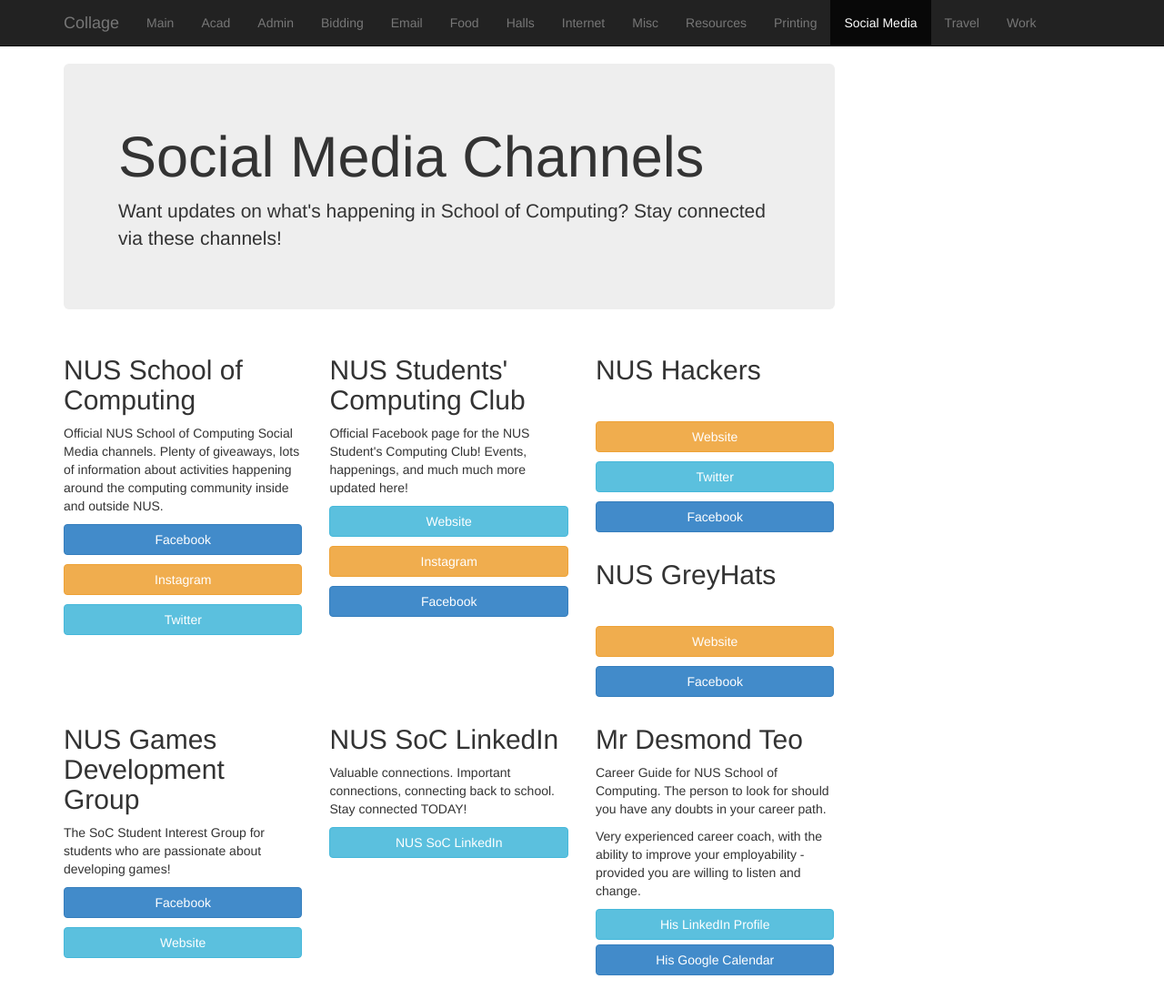
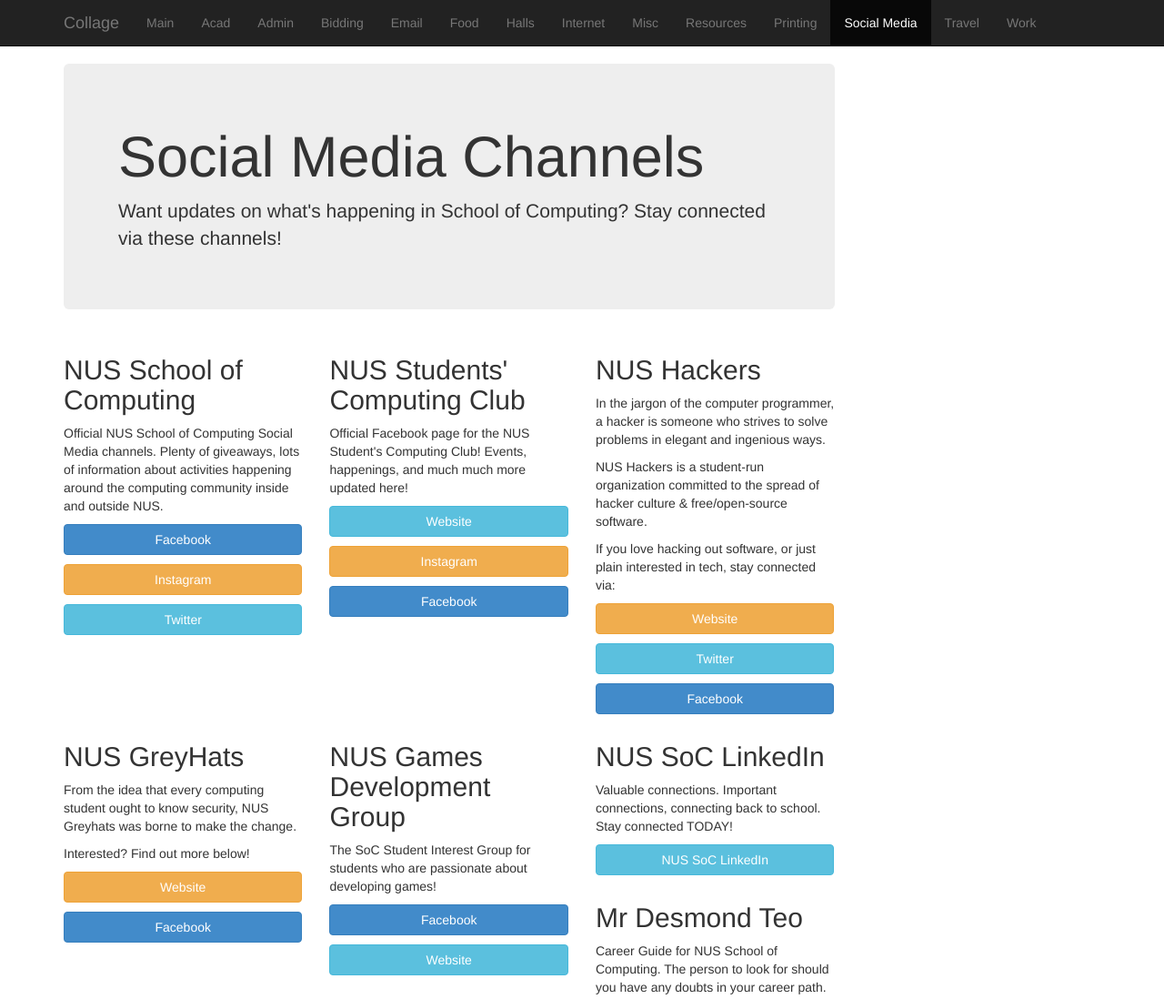
Before and after one commit to francisyzy/SoCollate, a plain HTML site: page social.html in a window 1280 px wide. Shown: the top 1098 px of the page at 91% size. Drawn offline with nearby package versions, Linux system fonts and the light colour scheme.

Commit message:
Added some text

```diff
--- a/social.html
+++ b/social.html
@@ -70,14 +70,21 @@
             </div><!--/span-->
             <div class="col-6 col-sm-6 col-lg-4">
               <h2>NUS Hackers</h2>
-              <p>&nbsp;</p>
+              <p>
+                In the jargon of the computer programmer, a hacker is someone who strives to solve problems in elegant and ingenious ways.
+              </p>
+              <p>
+                NUS Hackers is a student-run organization committed to the spread of hacker culture &amp; free/open-source software.
+              </p>
+              <p>If you love hacking out software, or just plain interested in tech, stay connected via:</p>
               <p><a class="btn btn-warning btn-block" href="http://nushackers.org/" role="button">Website</a></p>
               <p><a class="btn btn-info btn-block" href="https://twitter.com/nushackers" role="button">Twitter</a></p>
               <p><a class="btn btn-primary btn-block" href="https://www.facebook.com/NUSHackers/" role="button">Facebook</a></p>
             </div><!--/span-->
             <div class="col-6 col-sm-6 col-lg-4">
               <h2>NUS GreyHats</h2>
-              <p>&nbsp;</p>
+              <p>From the idea that every computing student ought to know security, NUS Greyhats was borne to make the change.</p>
+              <p>Interested? Find out more below!</p>
               <p><a class="btn btn-warning btn-block" href="http://nusgreyhats.org/" role="button">Website</a></p>
               <p><a class="btn btn-primary btn-block" href="https://www.facebook.com/groups/nusgreyhats/" role="button">Facebook</a></p>
             </div><!--/span-->
```
